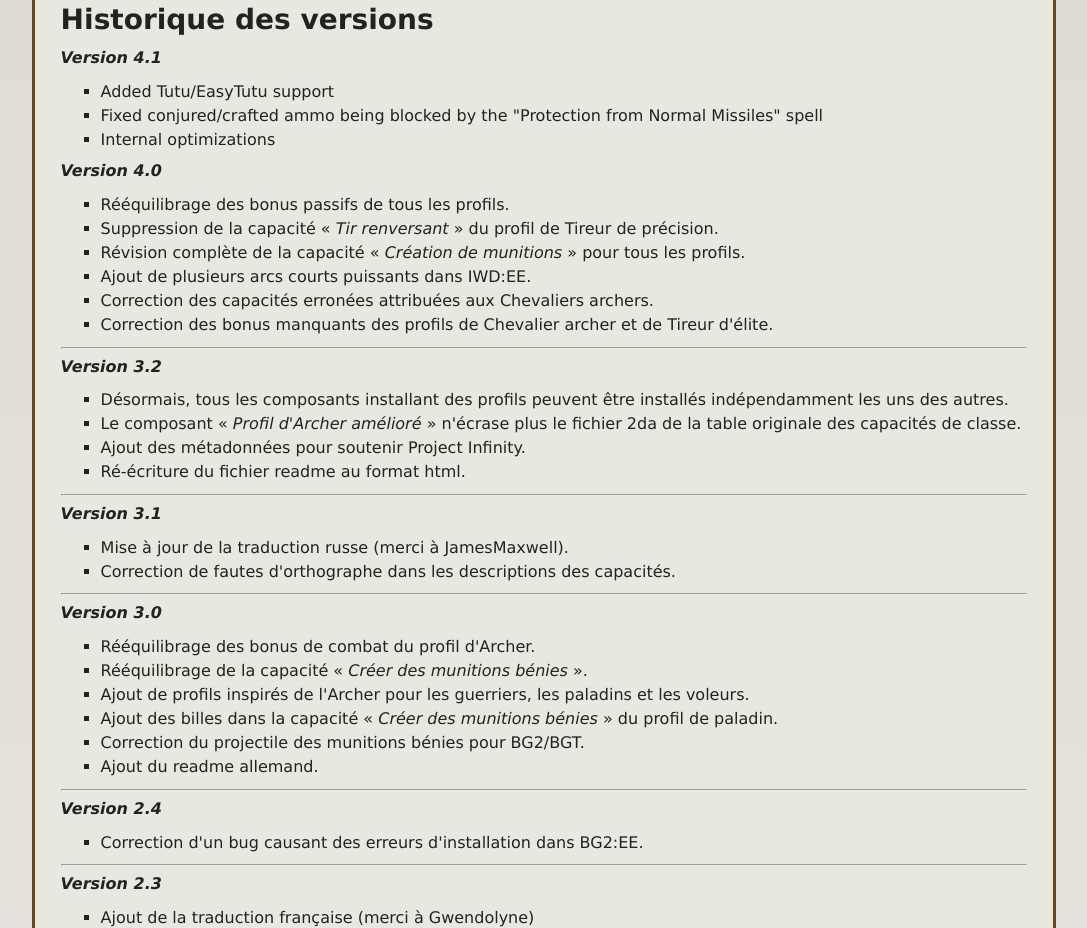
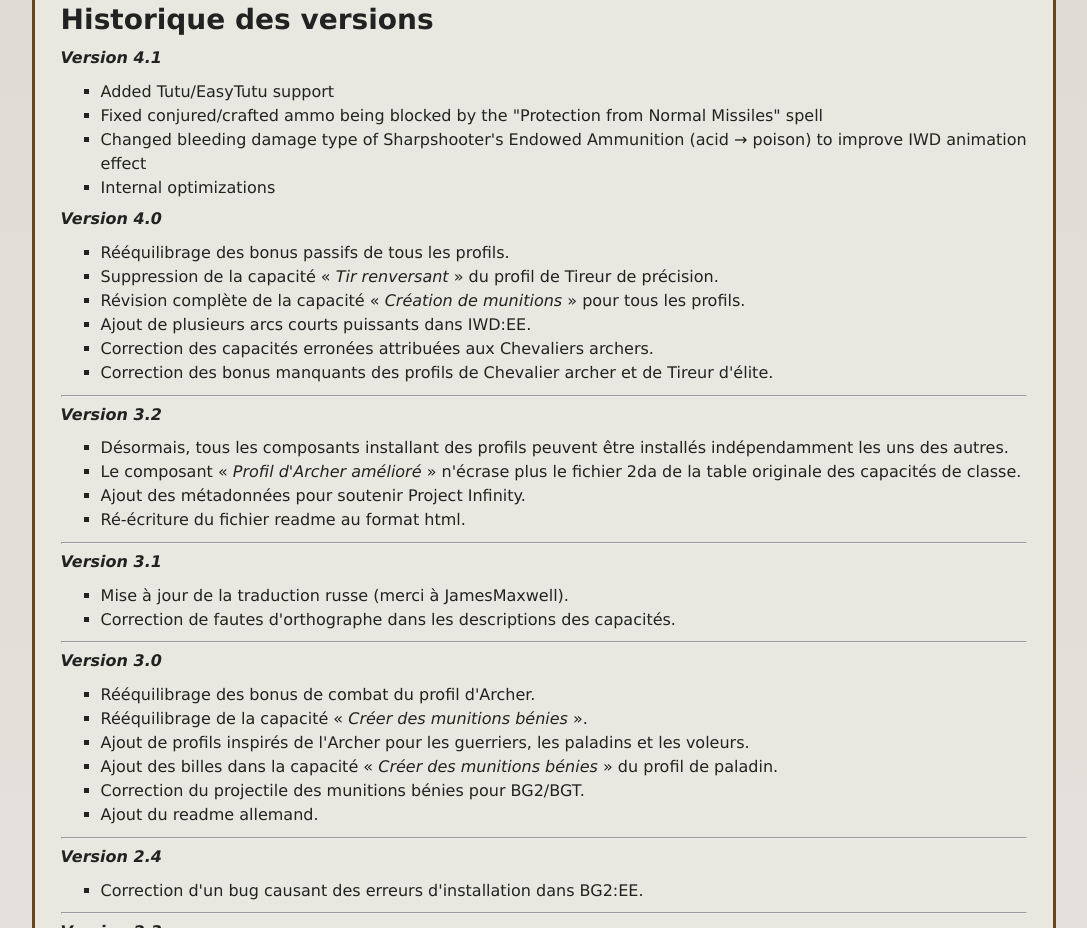
Before and after one commit to Argent77/A7-ImprovedArcher, a plain HTML site: page A7#ImprovedArcher/readme/readme-french.html in a window 1280 px wide. Shown: the part 3273-4201 px from the top of the page, without its empty margins (96-1183 px from the left). Drawn offline with Linux system fonts and the light colour scheme.

Commit message:
Fix bleeding damage type of Endowed Ammo
Improves IWD-related damage animation effect

```diff
--- a/A7#ImprovedArcher/readme/readme-french.html
+++ b/A7#ImprovedArcher/readme/readme-french.html
@@ -441,6 +441,7 @@
         <ul>
           <li>Added Tutu/EasyTutu support</li>
           <li>Fixed conjured/crafted ammo being blocked by the "Protection from Normal Missiles" spell</li>
+          <li>Changed bleeding damage type of Sharpshooter's Endowed Ammunition (acid → poison) to improve IWD animation effect</li>
           <li>Internal optimizations</li>
         </ul>
         <h6>Version 4.0</h6>
```
Also changed, not shown: A7#ImprovedArcher/readme/readme-german.html (+1 -0 lines), A7#ImprovedArcher/readme/readme-polish.html (+1 -0 lines), A7#ImprovedArcher/readme/readme.html (+1 -0 lines), 3 other files.
